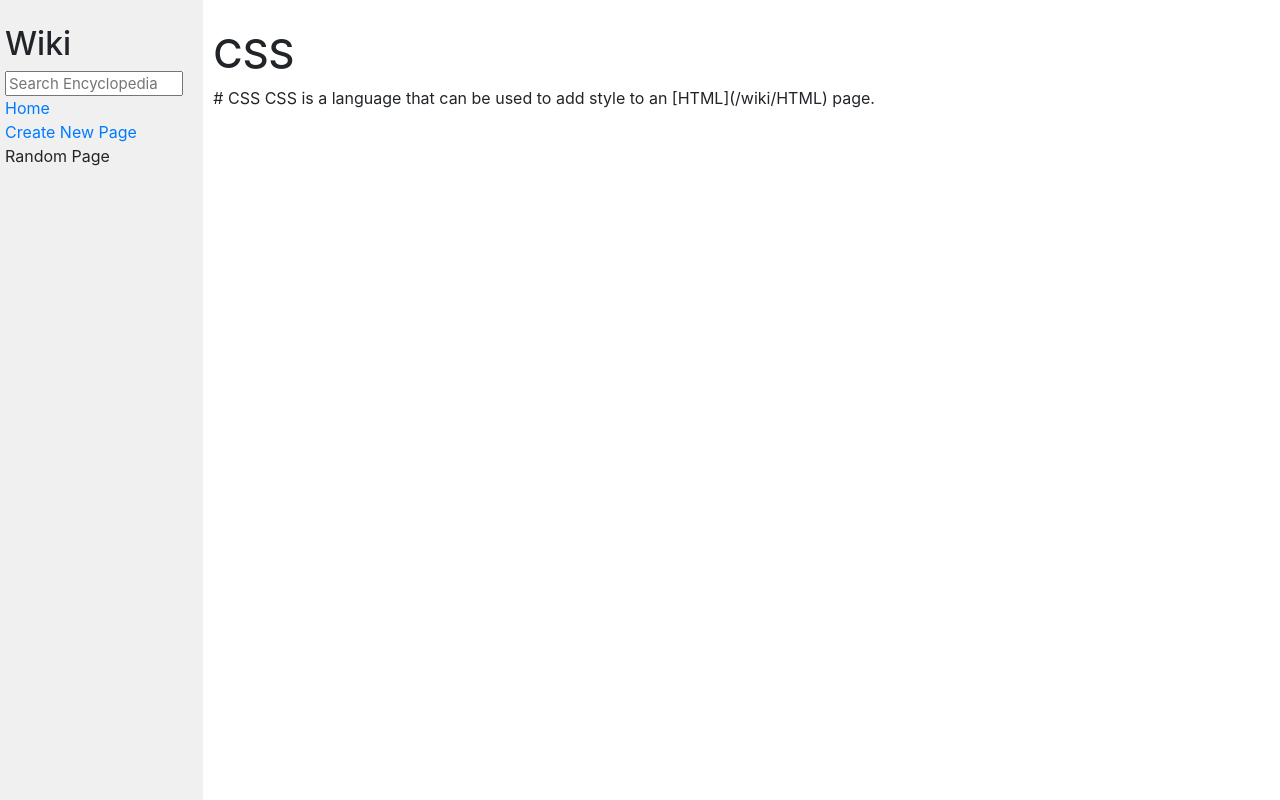
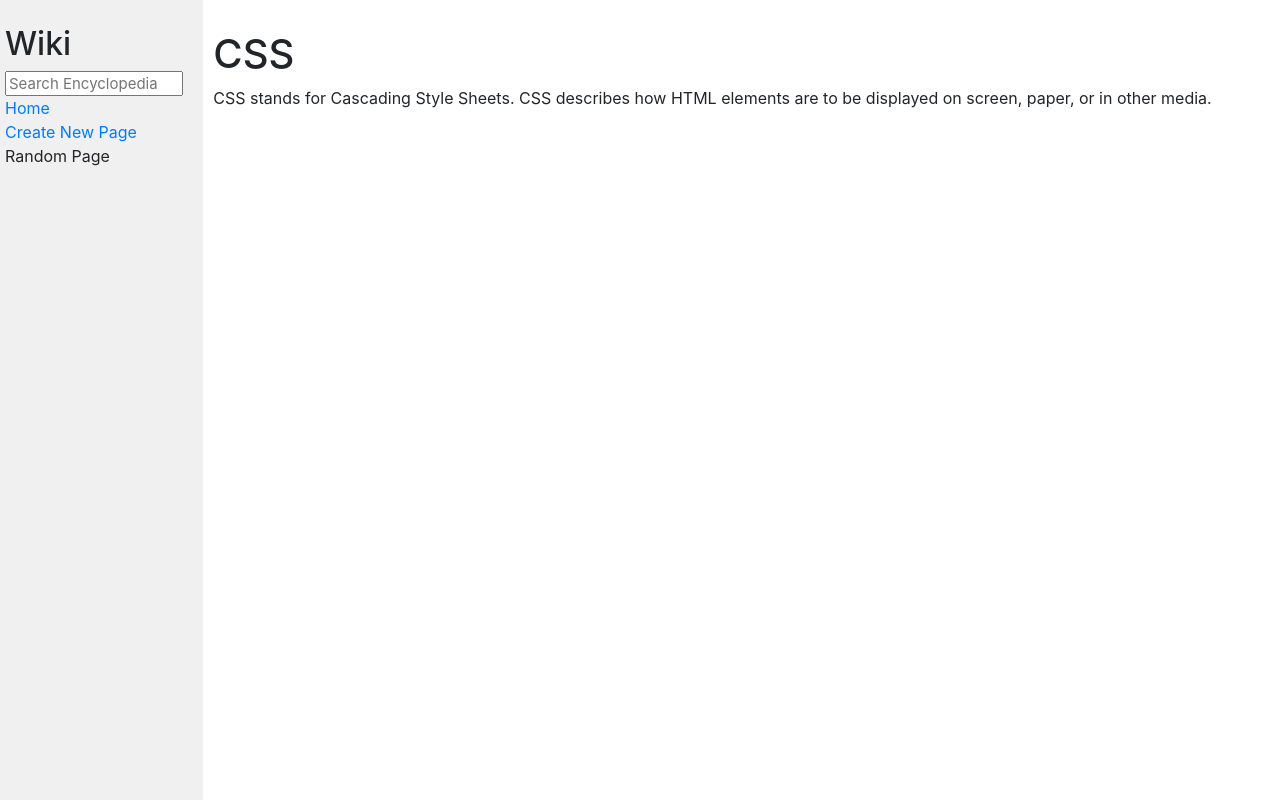
Before and after one commit to agmaran/wiki, a Django app: page /wiki/CSS in a window 1280 px wide. Run offline with Django 3.2, Linux system fonts and the light colour scheme; some libraries are stand-ins or nearby versions.

Commit message:
error message when entry exists

```diff
--- a/encyclopedia/templates/encyclopedia/new.html
+++ b/encyclopedia/templates/encyclopedia/new.html
@@ -5,6 +5,7 @@ Create New Page
 
 {% block body %}
 <h1>Create New Page</h1>
+<h2>{{ message }}</h2>
 <form action="{% url 'new' %}" method="POST">
     {% csrf_token %}
     {{ form }}
--- a/encyclopedia/views.py
+++ b/encyclopedia/views.py
@@ -5,7 +5,8 @@ from . import util
 
 class NewEntryForm(forms.Form):
     title = forms.CharField(label='Title for the page')
-    content = forms.CharField(label='Markdown content for the page', widget=forms.Textarea)
+    content = forms.CharField(
+        label='Markdown content for the page', widget=forms.Textarea)
 
 
 def index(request):
@@ -37,8 +38,16 @@ def new(request):
     if request.method == "POST":
         form = NewEntryForm(request.POST)
         if form.is_valid():
-            util.save_entry(
-                form.cleaned_data["title"], form.cleaned_data["content"])
+            entries = util.list_entries()
+            entries = [entry.lower() for entry in entries]
+            if form.cleaned_data["title"].lower() in entries:
+                return render(request, "encyclopedia/new.html", {
+                    'form': form,
+                    'message': "Error! An encyclopedia entry already exists with the provided title."
+                })
+            else:
+                util.save_entry(
+                    form.cleaned_data["title"], form.cleaned_data["content"])
     else:
         form = NewEntryForm()
     return render(request, "encyclopedia/new.html", {
--- a/entries/CSS.md
+++ b/entries/CSS.md
@@ -1,3 +1 @@
-# CSS
-
-CSS is a language that can be used to add style to an [HTML](/wiki/HTML) page.
+CSS stands for Cascading Style Sheets. CSS describes how HTML elements are to be displayed on screen, paper, or in other media.
```
